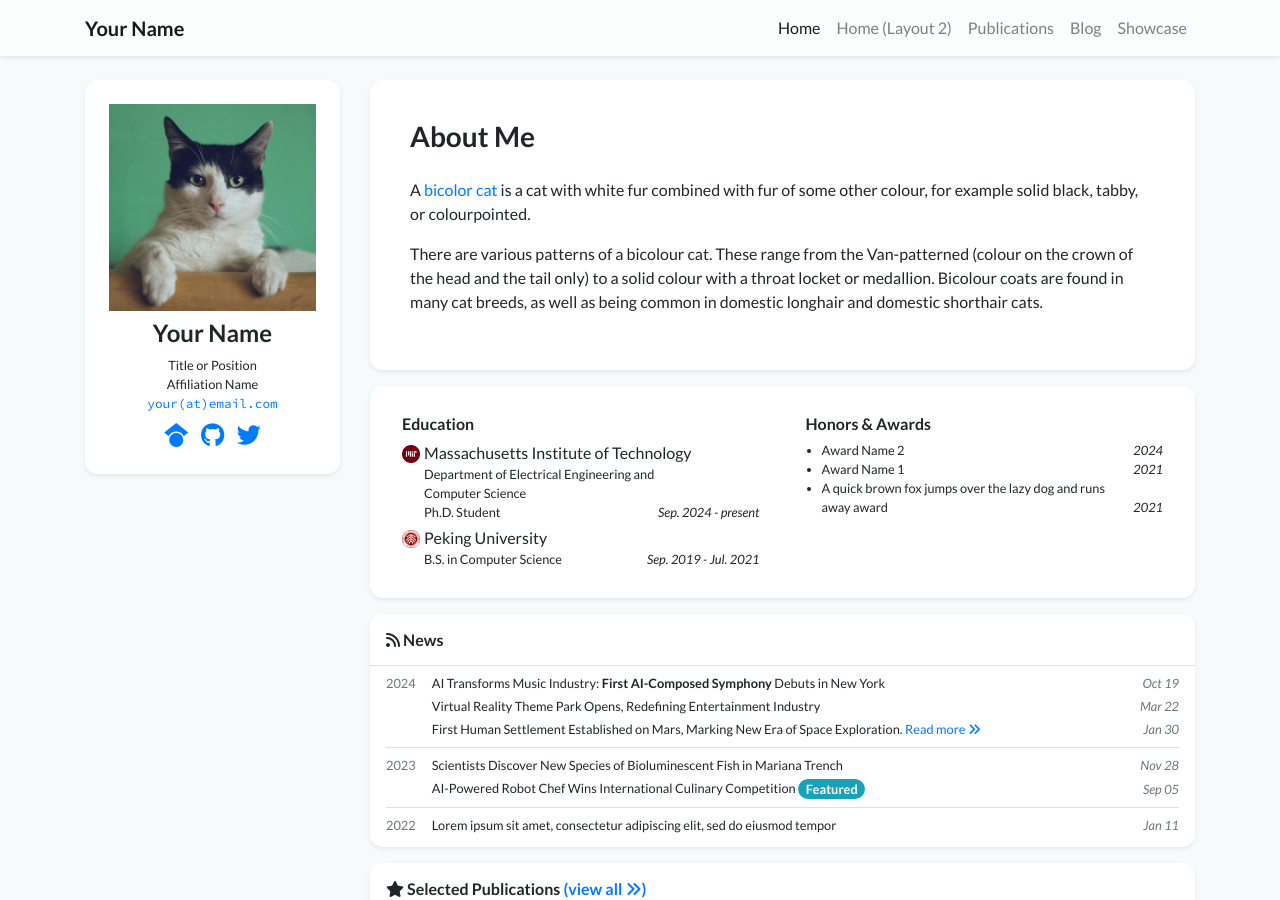
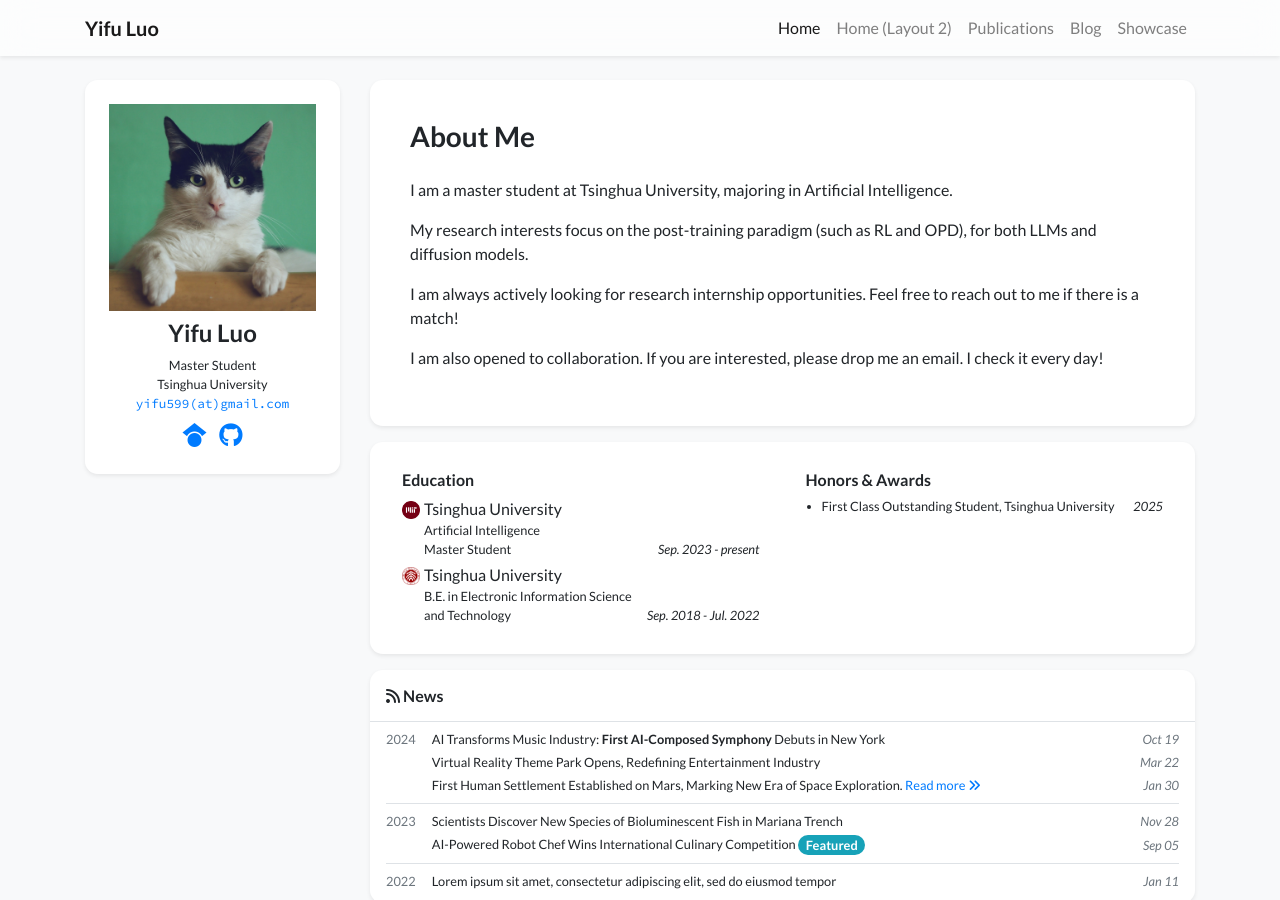
Before and after one commit to xingzhejun/xingzhejun.github.io, a Jekyll site: the page built from index.html, in a window 1280 px wide and 900 px high. Built offline with Jekyll 4.4.1, drawn with Linux system fonts in a browser that asks for light colours; nearby versions of some CDN libraries; a style sheet for code colours, icons or effects is not loaded.

Commit message:
Modify profile information and education details
Updated personal information and academic details in profile.yml.

```diff
--- a/_data/profile.yml
+++ b/_data/profile.yml
@@ -1,18 +1,19 @@
-primary_name: "Your Name"
+primary_name: "Yifu Luo"
 secondary_name: ""
-navbar_name: "Your Name"
+navbar_name: "Yifu Luo"
 
 positions:
-- name: Title or Position
-- name: Affiliation Name
+- name: Master Student
+- name: Tsinghua University
   logo: /assets/images/badges/MIT_Social_circle.png  # Logo is optional
 
 
-email: "your@email.com"
+email: "yifu599@gmail.com"
 # cv_link: link-to-your-cv-file
-gscholar: xFmQpf4AAAAJ  # This is an example, replace it with your own Google Scholar ID
-github: your_github_id
-twitter: your_twitter_id  # Do not include the '@' symbol
+gscholar: PCtT93gAAAAJ  # This is an example, replace it with your own Google Scholar ID
+github: xingzhejun
+# modify
+# twitter: your_twitter_id  # Do not include the '@' symbol
 # wechat_qrcode: /assets/images/etc/wechat.jpg
 # wechat_prompt: >-
 #   Please tell me your <strong>name</strong> and <strong>affiliation</strong> (current or past) when adding my wechat. Thanks!
@@ -22,12 +23,16 @@ twitter: your_twitter_id  # Do not include the '@' symbol
 short_bio_text_justify: false
 short_bio: >-
   <p>
-    A <a href="https://en.wikipedia.org/wiki/Bicolor_cat" target="_blank">bicolor cat</a> is a cat with white fur combined with fur of some other colour, for example solid black, tabby, or colourpointed.
+    I am a master student at Tsinghua University, majoring in Artificial Intelligence.
   </p>
   <p>
-    There are various patterns of a bicolour cat. These range from the Van-patterned (colour on the crown of the head
-    and the tail only) to a solid colour with a throat locket or medallion. Bicolour coats are found in many cat breeds,
-    as well as being common in domestic longhair and domestic shorthair cats.
+    My research interests focus on the post-training paradigm (such as RL and OPD), for both LLMs and diffusion models.
+  </p>
+  <p>
+    I am always actively looking for research internship opportunities. Feel free to reach out to me if there is a match!
+  </p>
+  <p>
+    I am also opened to collaboration. If you are interested, please drop me an email. I check it every day!
   </p>
 
 portrait_url: /assets/images/photos/portrait.jpg
@@ -35,16 +40,16 @@ portrait_caption: >-
   Photo by Manja Vitolic on Unsplash (this caption is optional, comment it out to disable).
 
 education:
-- name: Massachusetts Institute of Technology
+- name: Tsinghua University
   logo: /assets/images/badges/MIT_Social_circle.png
   position: >-
-    Department of Electrical Engineering and Computer Science <br/>
-    Ph.D. Student
-  date: Sep. 2024 - present
-- name: Peking University
+    Artificial Intelligence <br/>
+    Master Student
+  date: Sep. 2023 - present
+- name: Tsinghua University
   logo: /assets/images/badges/PKU_red.png
-  position: B.S. in Computer Science
-  date: Sep. 2019 - Jul. 2021
+  position: B.E. in Electronic Information Science and Technology
+  date: Sep. 2018 - Jul. 2022
 
 # experience:
 # - name: Peking University
@@ -53,9 +58,9 @@ education:
 #   date: Sep. 2019 - Jul. 2021
 
 awards:
-- name: Award Name 2
-  date: 2024
-- name: Award Name 1
-  date: 2021
-- name: A quick brown fox jumps over the lazy dog and runs away award
-  date: 2021
+- name: First Class Outstanding Student, Tsinghua University
+  date: 2025
+# - name: Award Name 1
+#   date: 2021
+# - name: A quick brown fox jumps over the lazy dog and runs away award
+#   date: 2021
```
